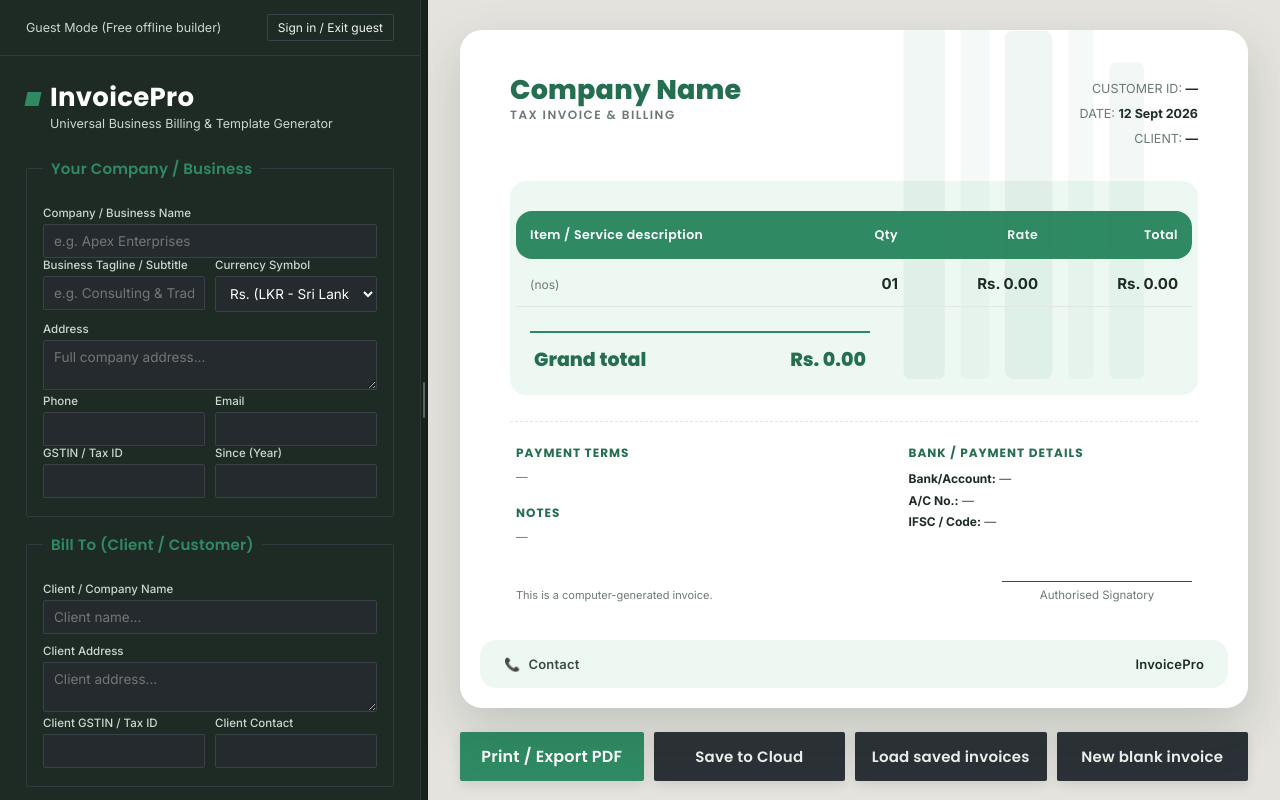
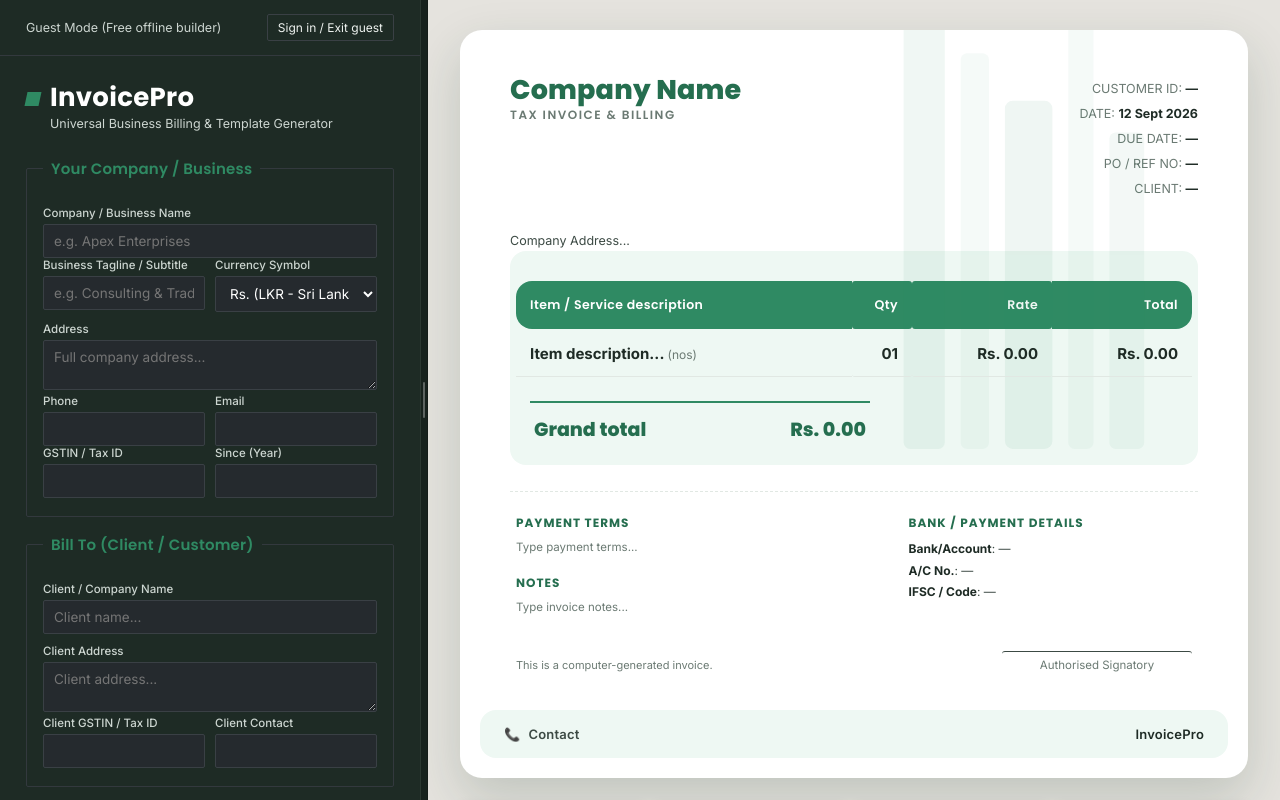
Before and after one commit to ArkamVentures/InvoicePro, a React (Vite) app: page / in a window 1280 px wide. Both pictures are taken after a click on the button "⚡ Continue as Guest (No Login Required)". Built offline with nearby package versions, Linux system fonts and the light colour scheme; no server answers.

Commit message:
feat: enable direct visual editing on live invoice sheet template

```diff
--- a/src/App.jsx
+++ b/src/App.jsx
@@ -260,6 +260,8 @@ export default function App() {
 
         <InvoicePreview
           invoice={invoice}
+          onField={onField}
+          onItemField={onItemField}
           onPrint={onPrint}
           onSave={onSave}
           onOpenLoad={onOpenLoad}
--- a/src/components/InvoicePreview.jsx
+++ b/src/components/InvoicePreview.jsx
@@ -2,6 +2,8 @@ import { money, fmtDate, computeTotals } from "../lib/calculations";
 
 export default function InvoicePreview({
   invoice,
+  onField,
+  onItemField,
   onPrint,
   onSave,
   onOpenLoad,
@@ -12,6 +14,12 @@ export default function InvoicePreview({
   const totals = computeTotals(invoice.items, invoice.discRate, invoice.gstRate);
   const showGstRows = totals.gstRate > 0;
 
+  const handleEdit = (field) => (e) => {
+    if (onField) {
+      onField(field, e.currentTarget.innerText);
+    }
+  };
+
   return (
     <div className="stage">
       <div className="stage-inner">
@@ -20,19 +28,75 @@ export default function InvoicePreview({
             <div className="doc-head">
               <div className="logo-mark">
                 <div>
-                  <div className="co-name">{invoice.coName || "Company Name"}</div>
-                  <div className="co-tag">{invoice.coTagline || "Tax Invoice & Billing"}</div>
+                  <div
+                    className="co-name"
+                    contentEditable
+                    suppressContentEditableWarning
+                    onBlur={handleEdit("coName")}
+                    placeholder="Company Name"
+                  >
+                    {invoice.coName || "Company Name"}
+                  </div>
+                  <div
+                    className="co-tag"
+                    contentEditable
+                    suppressContentEditableWarning
+                    onBlur={handleEdit("coTagline")}
+                    placeholder="Tax Invoice & Billing"
+                  >
+                    {invoice.coTagline || "Tax Invoice & Billing"}
+                  </div>
                 </div>
               </div>
               <div className="doc-title">
-                <div>{invoice.lblCustId || "CUSTOMER ID"}: <b>{invoice.custId || "—"}</b></div>
-                <div>{invoice.lblInvDate || "DATE"}: <b>{fmtDate(invoice.invDate)}</b></div>
-                {invoice.dueDate && <div>{invoice.lblDueDate || "DUE DATE"}: <b>{fmtDate(invoice.dueDate)}</b></div>}
-                {invoice.poNo && <div>{invoice.lblPoNo || "PO / REF NO"}: <b>{invoice.poNo}</b></div>}
-                <div>{invoice.lblClient || "CLIENT"}: <b>{invoice.clName || "—"}</b></div>
+                <div>
+                  <span contentEditable suppressContentEditableWarning onBlur={handleEdit("lblCustId")}>
+                    {invoice.lblCustId || "CUSTOMER ID"}
+                  </span>:{" "}
+                  <b contentEditable suppressContentEditableWarning onBlur={handleEdit("custId")}>
+                    {invoice.custId || "—"}
+                  </b>
+                </div>
+                <div>
+                  <span contentEditable suppressContentEditableWarning onBlur={handleEdit("lblInvDate")}>
+                    {invoice.lblInvDate || "DATE"}
+                  </span>:{" "}
+                  <b>{fmtDate(invoice.invDate)}</b>
+                </div>
+                <div>
+                  <span contentEditable suppressContentEditableWarning onBlur={handleEdit("lblDueDate")}>
+                    {invoice.lblDueDate || "DUE DATE"}
+                  </span>:{" "}
+                  <b>{invoice.dueDate ? fmtDate(invoice.dueDate) : "—"}</b>
+                </div>
+                <div>
+                  <span contentEditable suppressContentEditableWarning onBlur={handleEdit("lblPoNo")}>
+                    {invoice.lblPoNo || "PO / REF NO"}
+                  </span>:{" "}
+                  <b contentEditable suppressContentEditableWarning onBlur={handleEdit("poNo")}>
+                    {invoice.poNo || "—"}
+                  </b>
+                </div>
+                <div>
+                  <span contentEditable suppressContentEditableWarning onBlur={handleEdit("lblClient")}>
+                    {invoice.lblClient || "CLIENT"}
+                  </span>:{" "}
+                  <b contentEditable suppressContentEditableWarning onBlur={handleEdit("clName")}>
+                    {invoice.clName || "—"}
+                  </b>
                 </div>
               </div>
-            <div className="co-meta">{invoice.coAddr}</div>
+            </div>
+
+            <div
+              className="co-meta"
+              contentEditable
+              suppressContentEditableWarning
+              onBlur={handleEdit("coAddr")}
+              placeholder="Company Address..."
+            >
+              {invoice.coAddr || "Company Address..."}
+            </div>
 
             <div className="items-wrap">
               <svg className="items-watermark" viewBox="0 0 200 300" xmlns="http://www.w3.org/2000/svg">
@@ -45,10 +109,18 @@ export default function InvoicePreview({
               <table className="items">
                 <thead>
                   <tr>
-                    <th>{invoice.lblItemDesc || "Item / Service description"}</th>
-                    <th className="num" style={{ width: 60 }}>{invoice.lblQty || "Qty"}</th>
-                    <th className="num" style={{ width: 140 }}>{invoice.lblRate || "Rate"}</th>
-                    <th className="num" style={{ width: 140 }}>{invoice.lblTotal || "Total"}</th>
+                    <th contentEditable suppressContentEditableWarning onBlur={handleEdit("lblItemDesc")}>
+                      {invoice.lblItemDesc || "Item / Service description"}
+                    </th>
+                    <th className="num" style={{ width: 60 }} contentEditable suppressContentEditableWarning onBlur={handleEdit("lblQty")}>
+                      {invoice.lblQty || "Qty"}
+                    </th>
+                    <th className="num" style={{ width: 140 }} contentEditable suppressContentEditableWarning onBlur={handleEdit("lblRate")}>
+                      {invoice.lblRate || "Rate"}
+                    </th>
+                    <th className="num" style={{ width: 140 }} contentEditable suppressContentEditableWarning onBlur={handleEdit("lblTotal")}>
+                      {invoice.lblTotal || "Total"}
+                    </th>
                   </tr>
                 </thead>
                 <tbody>
@@ -58,11 +130,37 @@ export default function InvoicePreview({
                       <tr key={i}>
                         <td>
                           <div className="desc-main">
-                            {it.desc} <span style={{ fontWeight: 400, color: "var(--steel-light)", fontSize: 12 }}>({it.unit || "nos"})</span>
+                            <span
+                              contentEditable
+                              suppressContentEditableWarning
+                              onBlur={(e) => onItemField && onItemField(i, "desc", e.currentTarget.innerText)}
+                            >
+                              {it.desc || "Item description..."}
+                            </span>{" "}
+                            <span style={{ fontWeight: 400, color: "var(--steel-light)", fontSize: 12 }}>
+                              ({it.unit || "nos"})
+                            </span>
                           </div>
                         </td>
-                        <td className="num">{String(it.qty ?? 0).padStart(2, "0")}</td>
-                        <td className="num">{money(it.rate, currencySymbol)}</td>
+                        <td
+                          className="num"
+                          contentEditable
+                          suppressContentEditableWarning
+                          onBlur={(e) => onItemField && onItemField(i, "qty", parseFloat(e.currentTarget.innerText) || 0)}
+                        >
+                          {String(it.qty ?? 0).padStart(2, "0")}
+                        </td>
+                        <td
+                          className="num"
+                          contentEditable
+                          suppressContentEditableWarning
+                          onBlur={(e) => {
+                            const val = parseFloat(e.currentTarget.innerText.replace(/[^0-9.]/g, "")) || 0;
+                            if (onItemField) onItemField(i, "rate", val);
+                          }}
+                        >
+                          {money(it.rate, currencySymbol)}
+                        </td>
                         <td className="num">{money(amt, currencySymbol)}</td>
                       </tr>
                     );
@@ -102,30 +200,101 @@ export default function InvoicePreview({
 
             <div className="lower">
               <div>
-              <div className="block-title">{invoice.lblPayTerms || "PAYMENT TERMS"}</div>
-              <div className="terms">{invoice.terms || "—"}</div>
-              <div className="block-title" style={{ marginTop: 16 }}>{invoice.lblNotes || "NOTES"}</div>
-              <div className="notes">{invoice.notes || "—"}</div>
+                <div
+                  className="block-title"
+                  contentEditable
+                  suppressContentEditableWarning
+                  onBlur={handleEdit("lblPayTerms")}
+                >
+                  {invoice.lblPayTerms || "PAYMENT TERMS"}
+                </div>
+                <div
+                  className="terms"
+                  contentEditable
+                  suppressContentEditableWarning
+                  onBlur={handleEdit("terms")}
+                >
+                  {invoice.terms || "Type payment terms..."}
+                </div>
+                <div
+                  className="block-title"
+                  style={{ marginTop: 16 }}
+                  contentEditable
+                  suppressContentEditableWarning
+                  onBlur={handleEdit("lblNotes")}
+                >
+                  {invoice.lblNotes || "NOTES"}
+                </div>
+                <div
+                  className="notes"
+                  contentEditable
+                  suppressContentEditableWarning
+                  onBlur={handleEdit("notes")}
+                >
+                  {invoice.notes || "Type invoice notes..."}
+                </div>
               </div>
               <div>
-              <div className="block-title">{invoice.lblBankDetails || "BANK / PAYMENT DETAILS"}</div>
+                <div
+                  className="block-title"
+                  contentEditable
+                  suppressContentEditableWarning
+                  onBlur={handleEdit("lblBankDetails")}
+                >
+                  {invoice.lblBankDetails || "BANK / PAYMENT DETAILS"}
+                </div>
                 <div className="bank">
-                <div><b>{invoice.lblBankName || "Bank/Account"}:</b> <span>{invoice.bankName || "—"}</span></div>
-                <div><b>{invoice.lblBankAcc || "A/C No."}:</b> <span>{invoice.bankAcc || "—"}</span></div>
-                <div><b>{invoice.lblBankIfsc || "IFSC / Code"}:</b> <span>{invoice.bankIfsc || "—"}</span></div>
+                  <div>
+                    <b contentEditable suppressContentEditableWarning onBlur={handleEdit("lblBankName")}>
+                      {invoice.lblBankName || "Bank/Account"}
+                    </b>:{" "}
+                    <span contentEditable suppressContentEditableWarning onBlur={handleEdit("bankName")}>
+                      {invoice.bankName || "—"}
+                    </span>
+                  </div>
+                  <div>
+                    <b contentEditable suppressContentEditableWarning onBlur={handleEdit("lblBankAcc")}>
+                      {invoice.lblBankAcc || "A/C No."}
+                    </b>:{" "}
+                    <span contentEditable suppressContentEditableWarning onBlur={handleEdit("bankAcc")}>
+                      {invoice.bankAcc || "—"}
+                    </span>
+                  </div>
+                  <div>
+                    <b contentEditable suppressContentEditableWarning onBlur={handleEdit("lblBankIfsc")}>
+                      {invoice.lblBankIfsc || "IFSC / Code"}
+                    </b>:{" "}
+                    <span contentEditable suppressContentEditableWarning onBlur={handleEdit("bankIfsc")}>
+                      {invoice.bankIfsc || "—"}
+                    </span>
+                  </div>
                 </div>
               </div>
             </div>
 
             <div className="signoff">
-            <div className="stamp">{invoice.lblFooterNotice || "This is a computer-generated invoice."}</div>
-            <div className="sig-line">{invoice.lblSignoff || "Authorised Signatory"}</div>
+              <div
+                className="stamp"
+                contentEditable
+                suppressContentEditableWarning
+                onBlur={handleEdit("lblFooterNotice")}
+              >
+                {invoice.lblFooterNotice || "This is a computer-generated invoice."}
+              </div>
+              <div
+                className="sig-line"
+                contentEditable
+                suppressContentEditableWarning
+                onBlur={handleEdit("lblSignoff")}
+              >
+                {invoice.lblSignoff || "Authorised Signatory"}
+              </div>
             </div>
           </div>
           <div className="foot-strip">
-            <span className="phone">📞 <span>{invoice.coPhone || "Contact"}</span></span>
-            <span>{invoice.coName || "InvoicePro"}</span>
-            {invoice.sinceYear && <span className="since">EST. <span>{invoice.sinceYear}</span></span>}
+            <span className="phone">📞 <span contentEditable suppressContentEditableWarning onBlur={handleEdit("coPhone")}>{invoice.coPhone || "Contact"}</span></span>
+            <span contentEditable suppressContentEditableWarning onBlur={handleEdit("coName")}>{invoice.coName || "InvoicePro"}</span>
+            {invoice.sinceYear && <span className="since">EST. <span contentEditable suppressContentEditableWarning onBlur={handleEdit("sinceYear")}>{invoice.sinceYear}</span></span>}
           </div>
         </div>
 
--- a/src/styles.css
+++ b/src/styles.css
@@ -141,6 +141,19 @@ input:focus,select:focus,textarea:focus{outline:2px solid var(--safety);outline-
   width:100%;max-width:800px;background:var(--paper);
   box-shadow:0 20px 50px rgba(30,60,45,.18);position:relative;
   border-radius:22px;overflow:hidden;
+}
+.sheet [contenteditable]{
+  outline:none;
+  cursor:text;
+  border-radius:3px;
+  transition:background .15s ease, outline .15s ease;
+}
+.sheet [contenteditable]:hover{
+  background:rgba(47,138,99,.08);
+}
+.sheet [contenteditable]:focus{
+  background:rgba(47,138,99,.12);
+  outline:1px dashed var(--safety);
 }
 .sheet-inner{padding:46px 50px 10px;}
 @media (max-width:600px){.sheet-inner{padding:32px 22px 4px;}}
```
Lines whose indentation alone changed are shown as unchanged.
